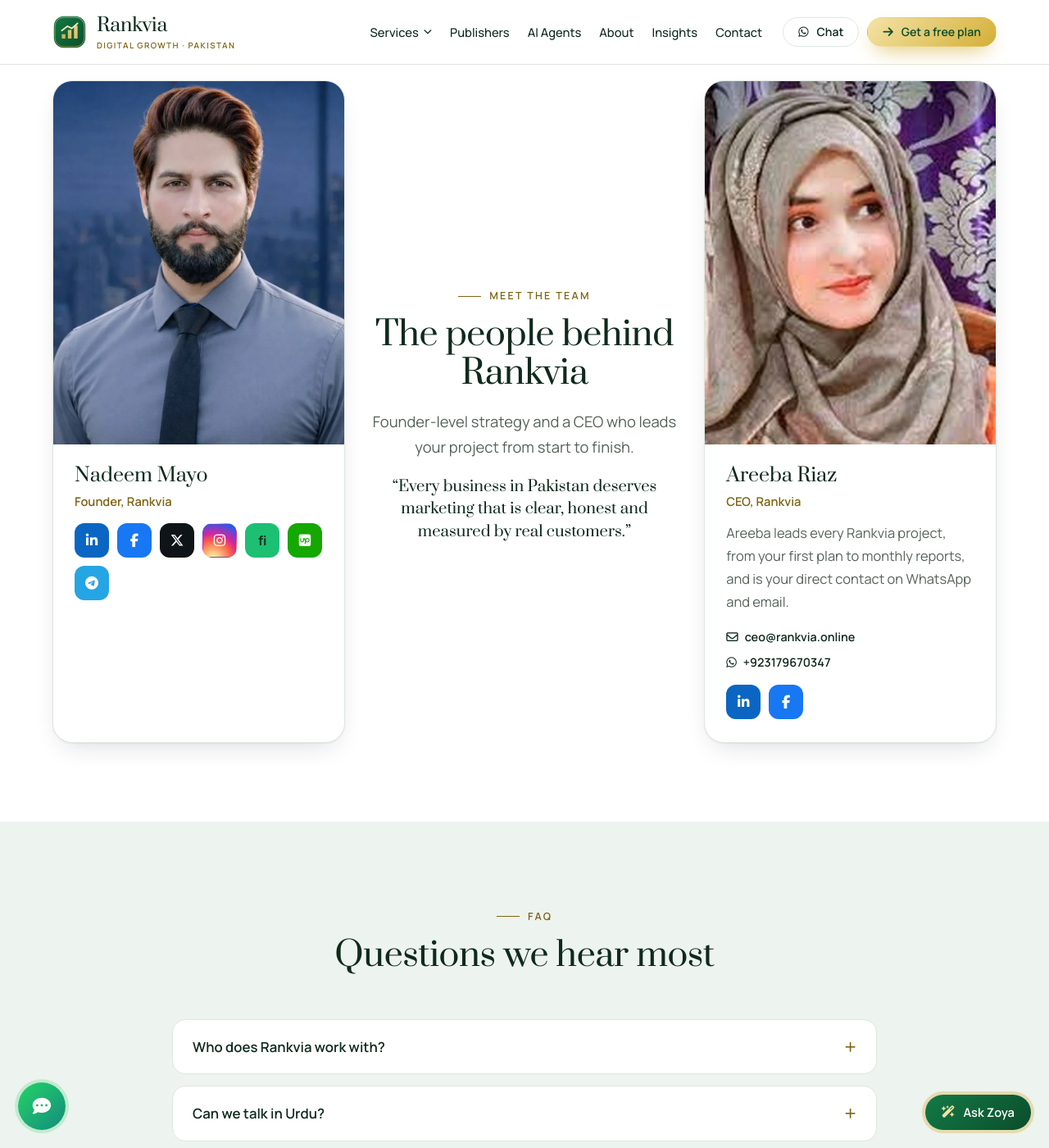
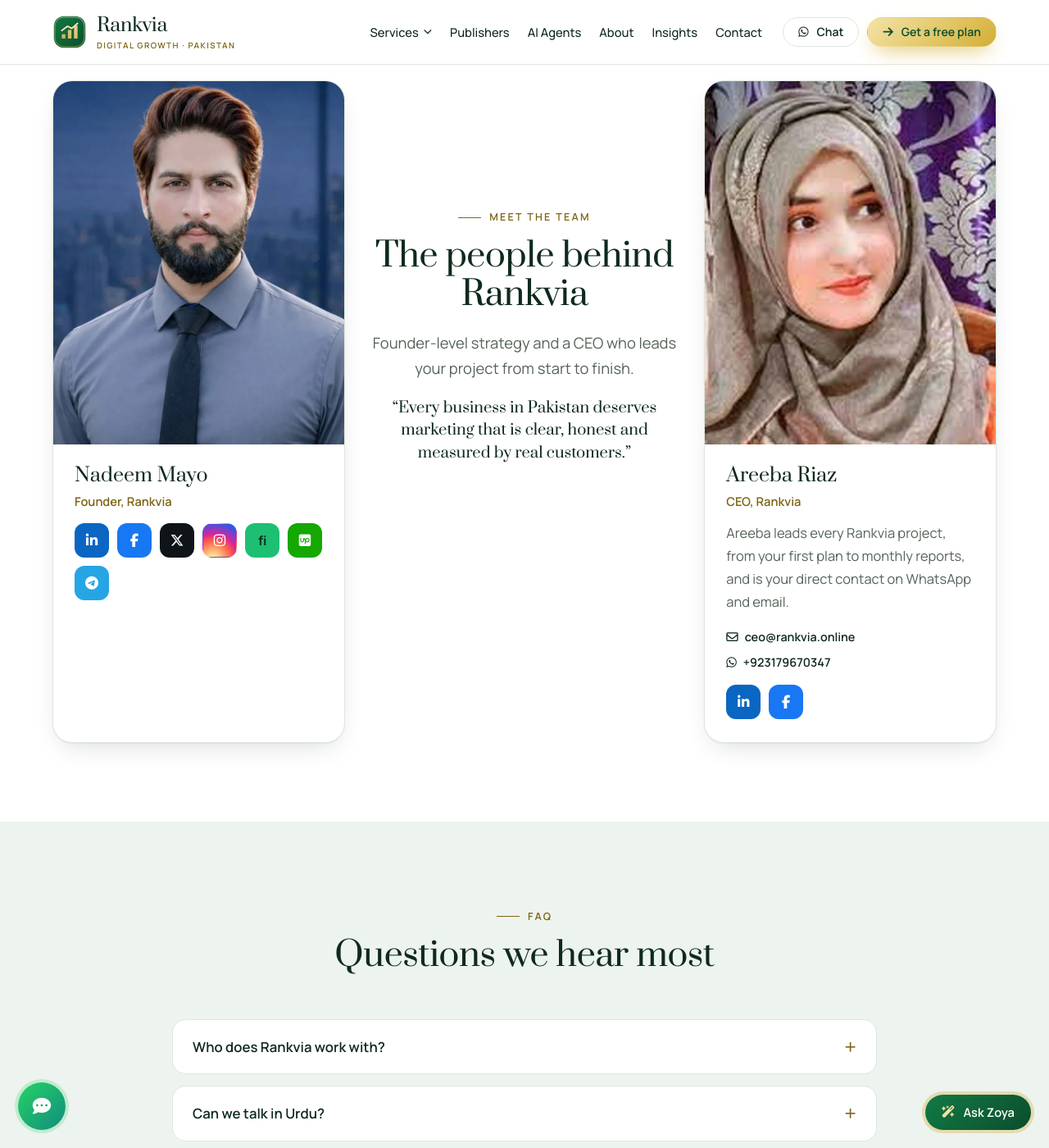
Before and after one commit to Nadeemmayo/rankvia.online, a Jekyll site: the page index.html, which Jekyll copies as it is, in a window 1280 px wide and 1400 px high, scrolled down 4740 px. Shown: the whole window at 82% size. Built offline with Jekyll 4.4.1, drawn with Linux system fonts in a browser that asks for light colours.

Commit message:
Team section: raise centre heading on desktop
Co-Authored-By: Claude Opus 5.5 <noreply@anthropic.com>
Claude-Session: https://claude.ai/code/session_01D2nDws3cNhU7HKkbuWVjSa

```diff
--- a/assets/css/site.css
+++ b/assets/css/site.css
@@ -384,3 +384,7 @@ h1,h2,h3,.legal p,.article p{overflow-wrap:break-word;hyphens:auto;-webkit-hyphe
 @media (max-width:960px){.duo3{grid-template-columns:1fr 1fr;gap:14px}.duo3-m{grid-column:1/-1;order:-1;margin-bottom:10px}}
 @media (max-width:560px){.duo3 .duo-b{padding:14px}.duo3 .duo-b b{font-size:1.05rem}.duo3 .duo-b p{display:none}.duo3 .duo-b .soc a{width:34px;height:34px}.duo3 .duo-b .tm-mail{font-size:.72rem}}
 .duo3{align-items:stretch}.duo3-m{align-self:center}.duo3-l,.duo3-r{display:flex}.duo3-l .duo-c,.duo3-r .duo-c{width:100%}
+.soc .s-gmail{background:#fff!important;border:1px solid var(--line)!important}
+.soc span{width:42px;height:42px;border-radius:12px;display:grid;place-items:center;color:#fff;cursor:default}
+.soc .s-tiktok{background:#0F1419!important}.soc .s-snapchat{background:#FFFC00!important;color:#111!important}.soc .s-whatsapp{background:#25D366!important}
+@media (min-width:961px){.duo3-m{position:relative;top:-96px}}
```
